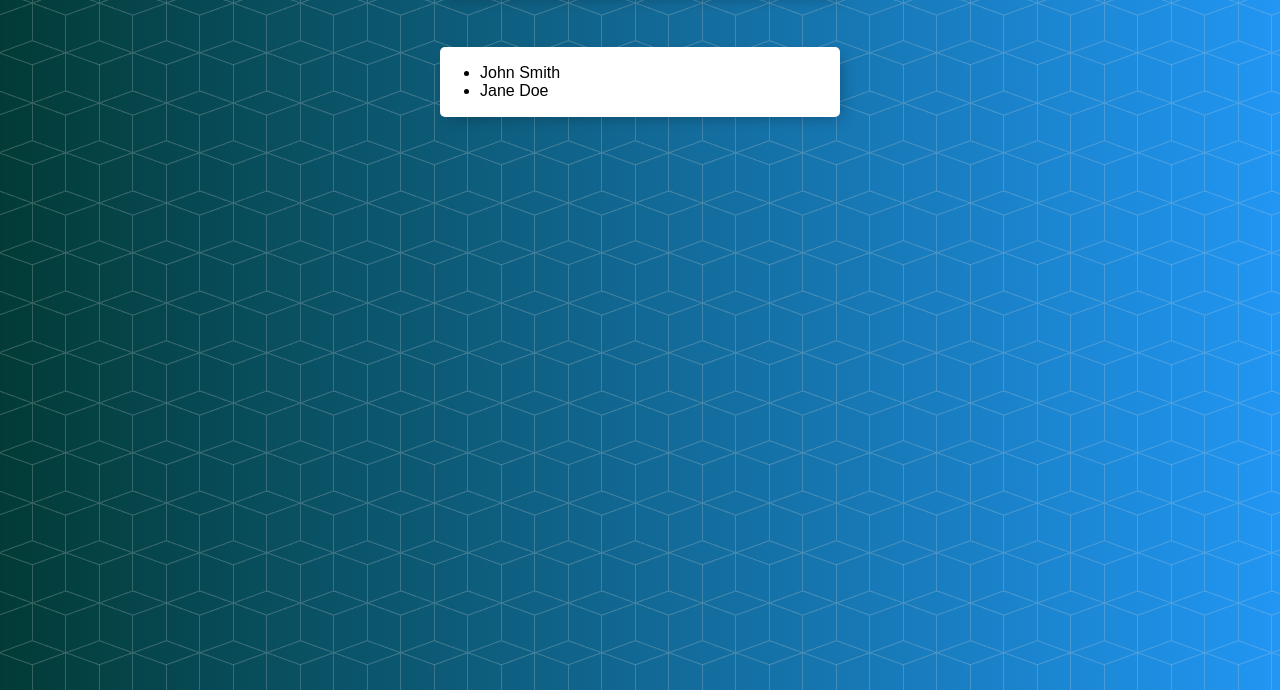
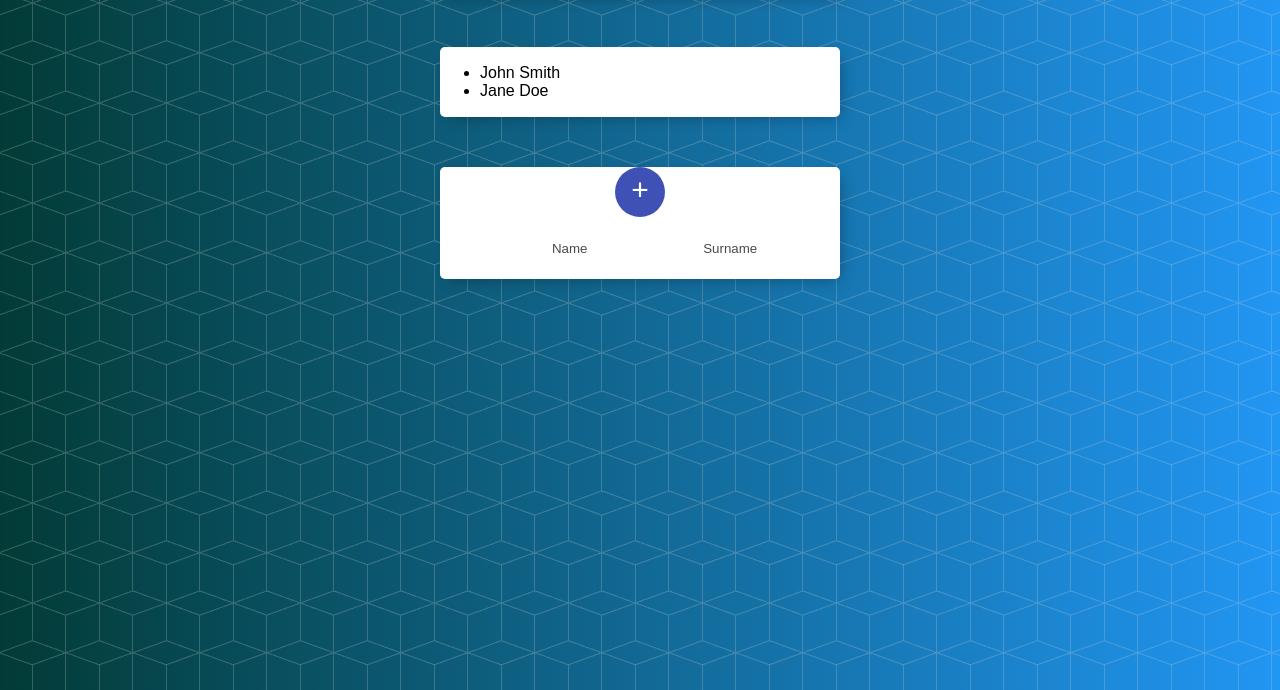
Before and after one commit to CarolinaRamon/people-list-app, a plain HTML site: page index.html in a window 1280 px wide. Shown: the part 110-800 px from the top of the page. Drawn offline with Linux system fonts and the light colour scheme.

Commit message:
Add Person Functionality

```diff
--- a/css/styles.css
+++ b/css/styles.css
@@ -34,3 +34,40 @@ h1 {
 .element:last-child {
   border-bottom: 0;
 }
+
+button {
+  min-height: 50px;
+  width: 50px;
+  border-radius: 50%;
+  border-color: transparent;
+  background-color: #3f51b5;
+  color: #fff;
+  font-size: 30px;
+  padding-bottom: 6px;
+  border-width: 0;
+}
+
+form {
+  text-align: center;
+  margin-left: 20px;
+}
+
+input[type="text"] {
+  text-align: center;
+  height: 60px;
+  top: 10px;
+  border: none;
+  background: transparent;
+  font-weight: 200;
+  width: 40%;
+}
+
+input[type="text"]:focus {
+  outline: none;
+  box-shadow: inset 0 -3px 0 0 #3f51b5;
+}
+
+::placeholder {
+  color: rgb(73, 73, 73);
+  opacity: 1;
+}
--- a/index.html
+++ b/index.html
@@ -19,6 +19,15 @@
         </div>
     </div>
 
+    <div class="container">
+        <div style="text-align: center;">
+            <button style="cursor: pointer" onclick="addPerson()">+</button>
+            <form id="form">
+                <input type="text" id="name" placeholder="Name">
+                <input type="text" id="surname" placeholder="Surname">
+            </form>
+        </div>
+    </div>
 
     <script src="js/person.js"></script>
     <script src="js/app.js"></script>
--- a/js/app.js
+++ b/js/app.js
@@ -14,3 +14,17 @@ function showPeople(){
     }
     document.getElementById('persons').innerHTML = texto;
 }
+
+function addPerson(){
+    const form = document.forms['form'];
+    const name = form['name'];
+    const surname = form['surname'];
+    if(name.value != '' && surname.value != ''){
+        const person = new Person(name.value, surname.value);
+        console.log(person);
+        persons.push(person);
+        showPeople();
+    } else{
+        console.log('No information to be added.')
+    }
+}
```
